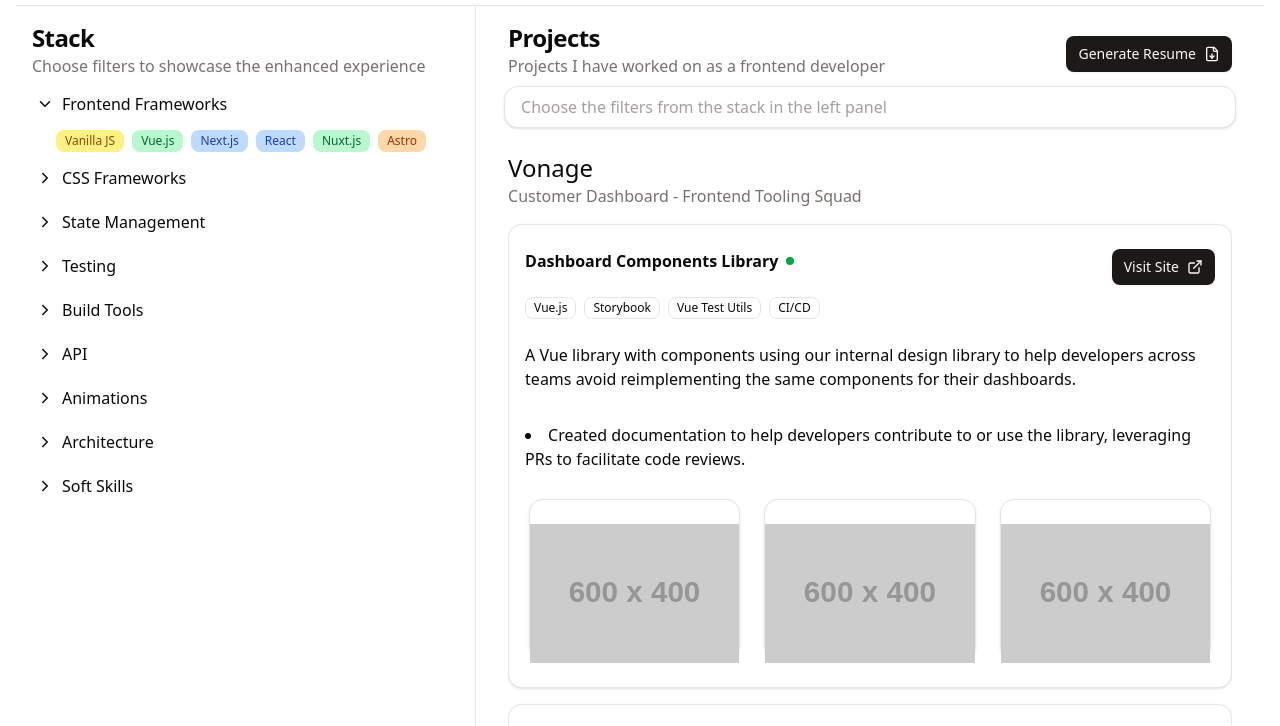
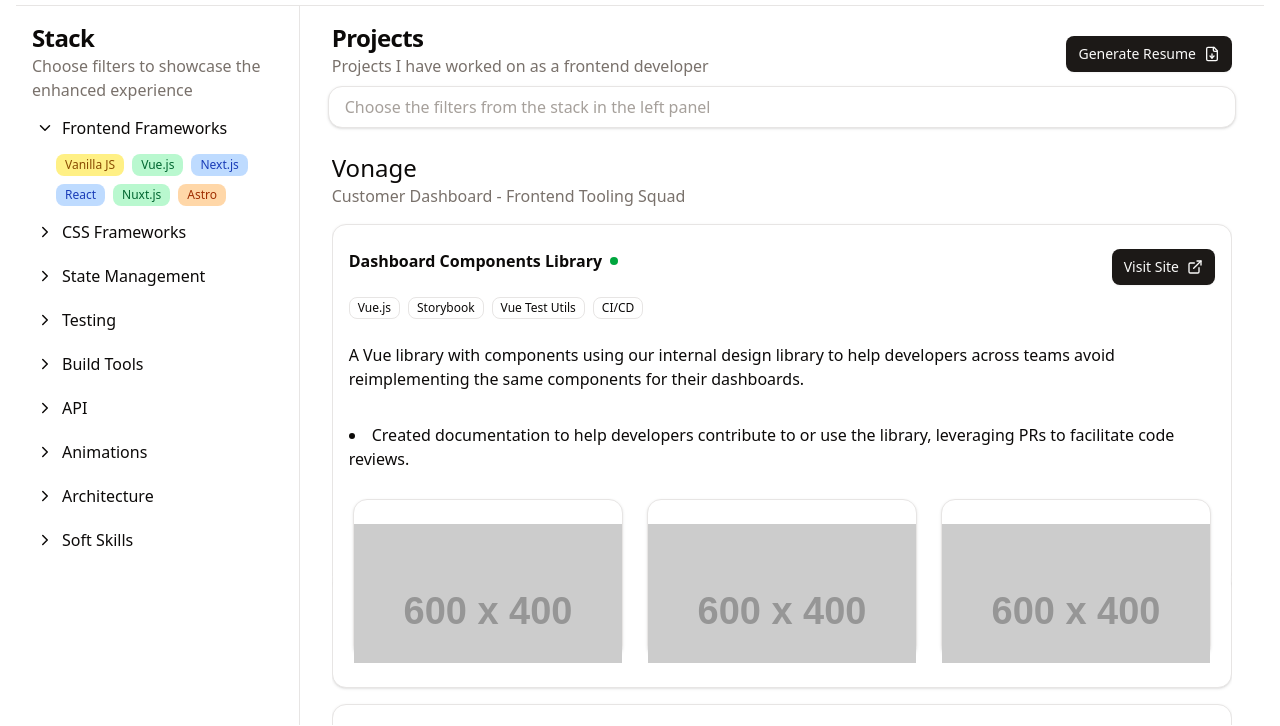
Before and after one commit to andriugarcia/portfolio, an Astro site: page / in a window 1280 px wide. Shown: the part 75-801 px from the top of the page. Built offline with nearby package versions, Linux system fonts and the light colour scheme; Astro itself is replaced by a stand-in of ours.

Commit message:
feat: use px for sidebar

```diff
--- a/src/components/projects.tsx
+++ b/src/components/projects.tsx
@@ -102,7 +102,7 @@
 
   return (
     <div className="flex flex-row h-full flex-1 min-h-0">
-        <div className="basis-180 pt-4 px-4 border-r-1 border-grey h-full flex flex-col hidden md:block">
+        <div className="basis-[360px] pt-4 px-4 border-r-1 border-grey h-full flex flex-col hidden md:block">
             <h2 className="text-2xl font-bold tracking-tight">Stack</h2>
             <p className="text-muted-foreground mb-2">Choose filters to showcase the enhanced experience</p>
             <ScrollArea className="w-full h-full">
```
